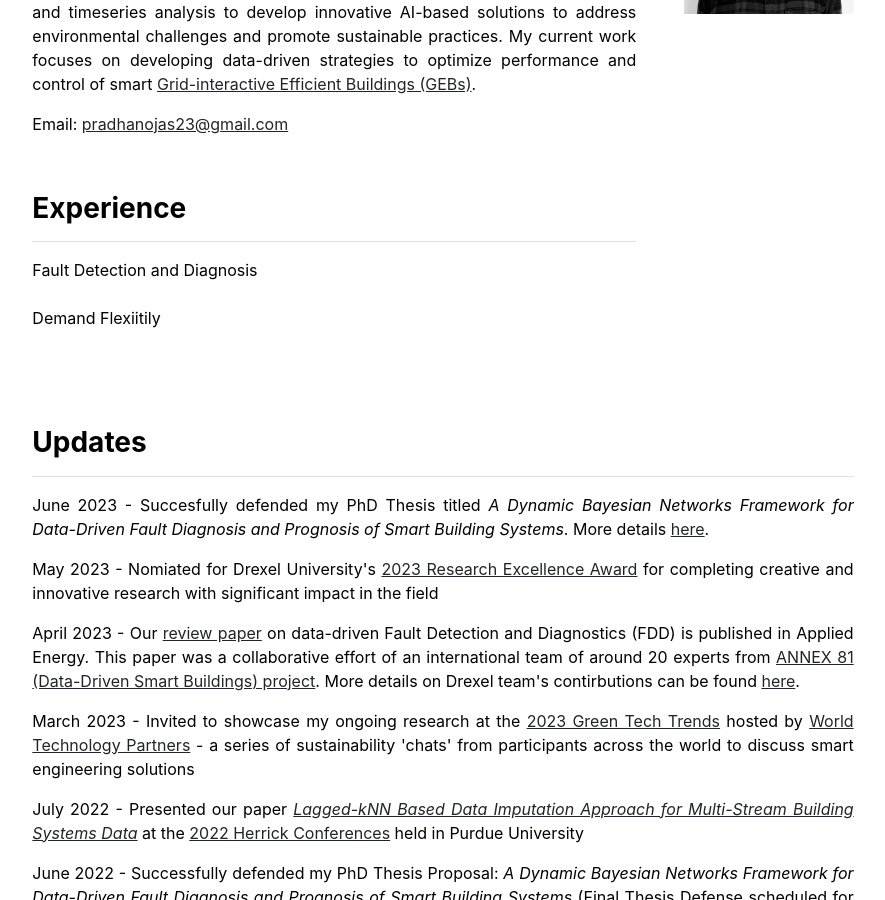
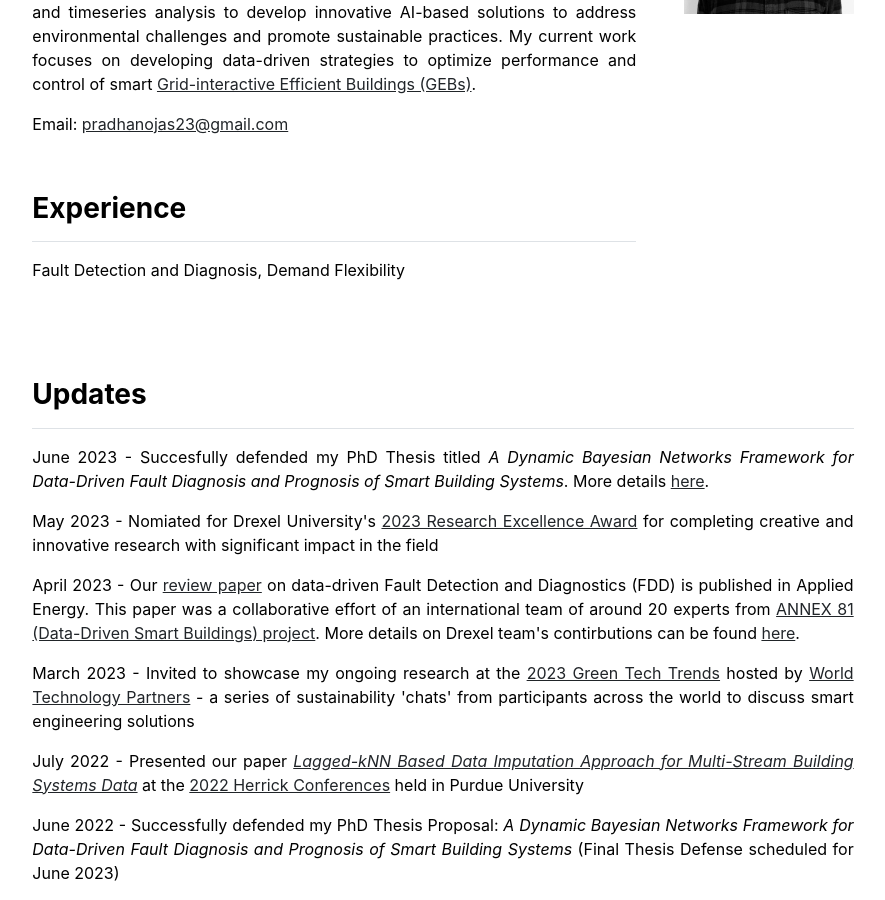
Before and after one commit to pradhanojas/pradhanojas.github.io, a Jekyll site: the page built from index.md, in a window 1280 px wide and 900 px high, scrolled down 334 px. Shown: the whole window, without its empty margins (197-1082 px from the left). Built offline with Jekyll 4.4.1, drawn with Linux system fonts in a browser that asks for light colours.

Commit message:
Update index.md

```diff
--- a/index.md
+++ b/index.md
@@ -13,8 +13,6 @@ Email: <a href="mailto:pradhanojas23@gmail.com">pradhanojas23@gmail.com</a>
 <div class="row g-5 mb-5">
   <div class="col-md-12" style="text-align: justify">
     <h3 class="fw-bold border-bottom pb-3 mb-3">Experience</h3>
-    Fault Detection and Diagnosis
-     <br/><br/>
-    Demand Flexiitily
+    Fault Detection and Diagnosis, Demand Flexibility
 </div>
 </div>
```
